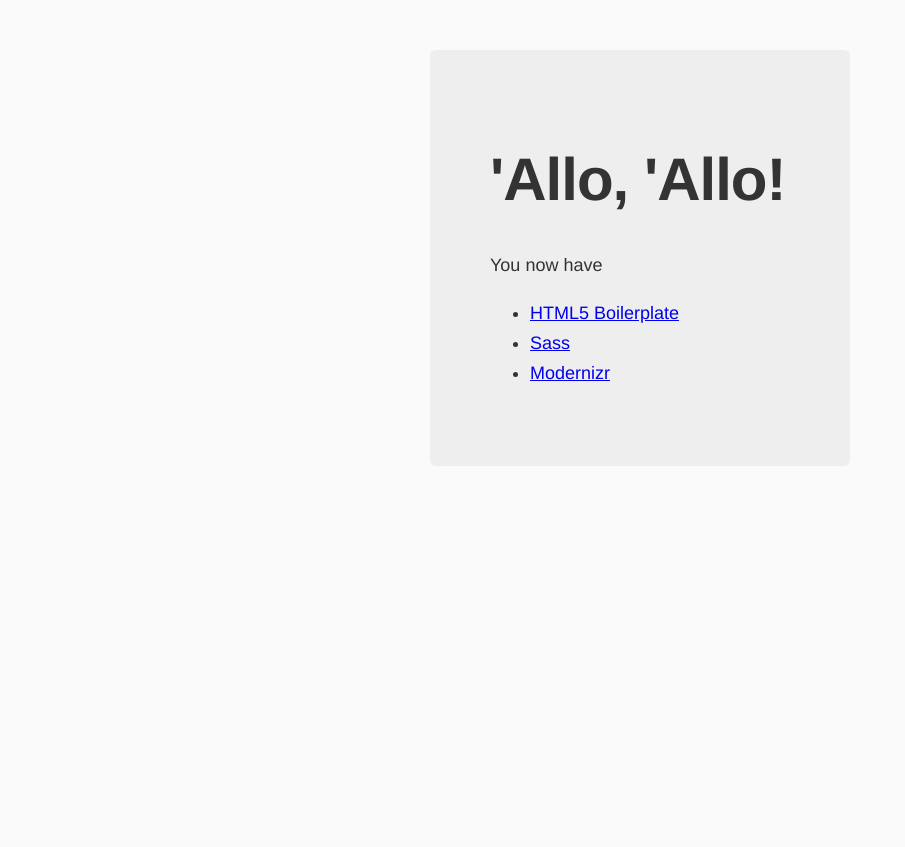
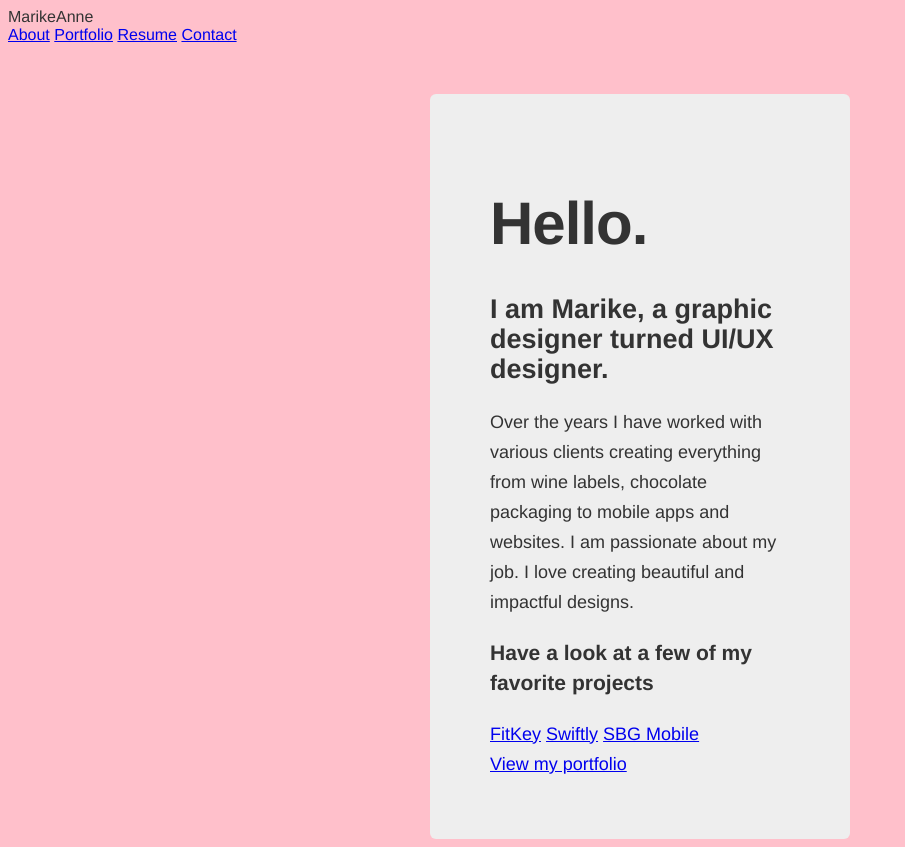
Before and after one commit to MarikeAnne/marikeanne, a website: page app/index.html in a window 1280 px wide. Shown: the whole page, without its empty margins (0-905 px from the left). Before the commit the page ends 800 px from the top, so only its background shows below. Drawn offline with nearby package versions, Linux system fonts and the light colour scheme; files that its build step writes are made by us from their sources.

Commit message:
Basic setup and HTML for landing page

```diff
--- a/app/index.html
+++ b/app/index.html
@@ -27,15 +27,30 @@
       <p class="browsehappy">You are using an <strong>outdated</strong> browser. Please <a href="http://browsehappy.com/">upgrade your browser</a> to improve your experience.</p>
     <![endif]-->
 
+    <div class="Nav-bar">
+      <div class="logo">MarikeAnne</div>
+      <div class="nav">
+        <a href="/about" class="">About</a>
+        <a href="/portfolio" class="">Portfolio</a>
+        <a href="/resume" class="">Resume</a>
+        <a href="/contact" class="">Contact</a>
+      </div>
+    </div>
 
-    <div class="hero-unit">
-      <h1>'Allo, 'Allo!</h1>
-      <p>You now have</p>
-      <ul>
-        <li><a href="https://html5boilerplate.com/">HTML5 Boilerplate</a></li>
-        <li><a href="http://libsass.org/">Sass</a></li>
-        <li><a href="http://modernizr.com/">Modernizr</a></li>
-      </ul>
+
+    <div class="main-content">
+      <h1>Hello.</h1>
+      <h2>I am Marike, a graphic designer turned UI/UX designer.</h2>
+      <p>Over the years I have worked with various clients creating everything from wine labels, chocolate packaging to mobile apps and websites. I am passionate about my job. I love creating beautiful and impactful designs.</p>
+      <div class="recent-projects">
+        <h3>Have a look at a few of my favorite projects</h3>
+        <a href="https://html5boilerplate.com/">FitKey</a>
+        <a href="http://libsass.org/">Swiftly</a>
+        <a href="http://modernizr.com/">SBG Mobile</a>
+          <div class="navigation">
+            <a href="/portfolio" class="">View my portfolio</a>
+          </div>
+      </div>
     </div>
 
 
--- a/app/styles/main.scss
+++ b/app/styles/main.scss
@@ -2,12 +2,12 @@
 // endbower
 
 body {
-  background: #fafafa;
+  background: pink;
   font-family: "Helvetica Neue", Helvetica, Arial, sans-serif;
   color: #333;
 }
 
-.hero-unit {
+.main-content {
   margin: 50px auto 0 auto;
   width: 300px;
   font-size: 18px;
```
Also changed, not shown: 1 other file.
